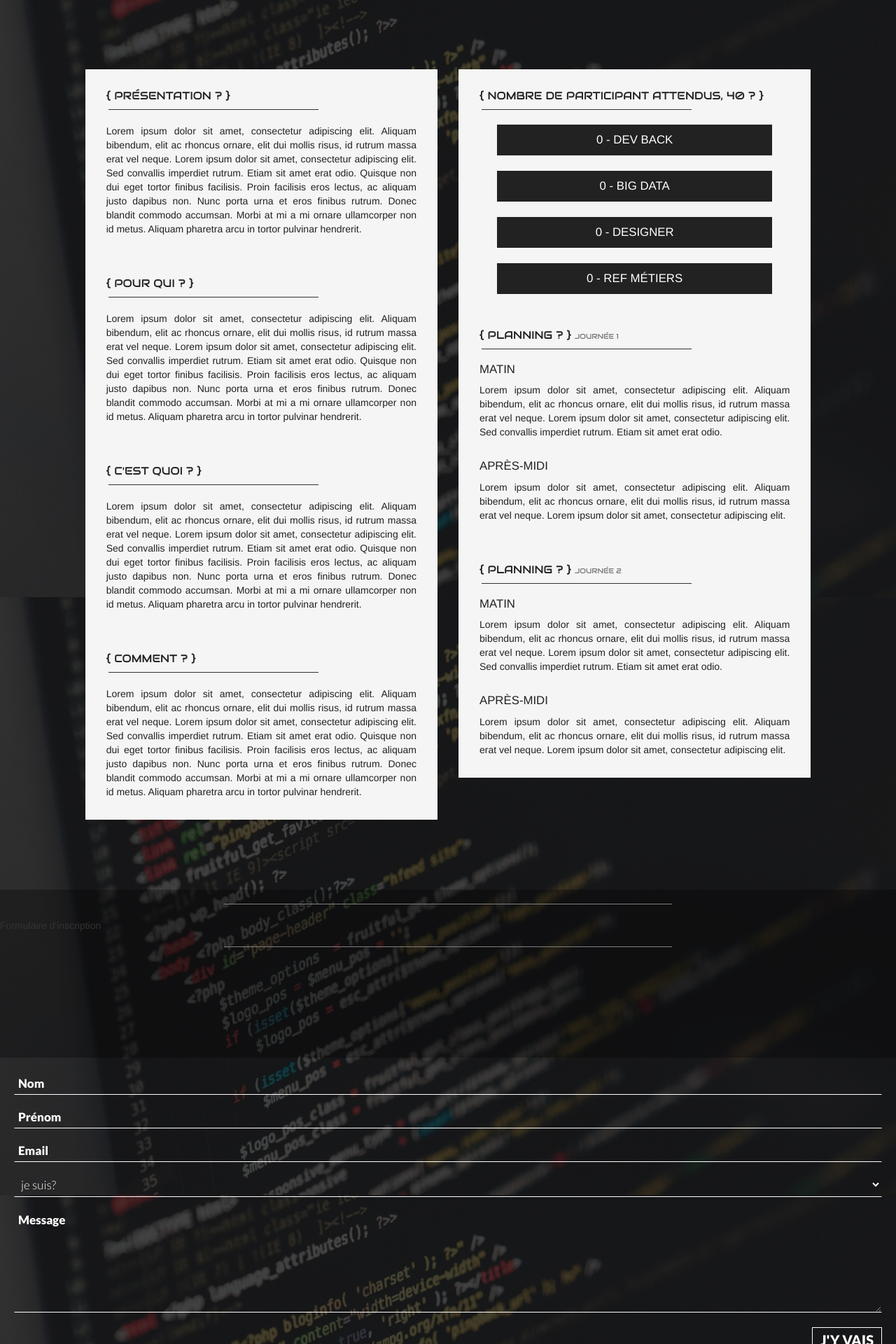
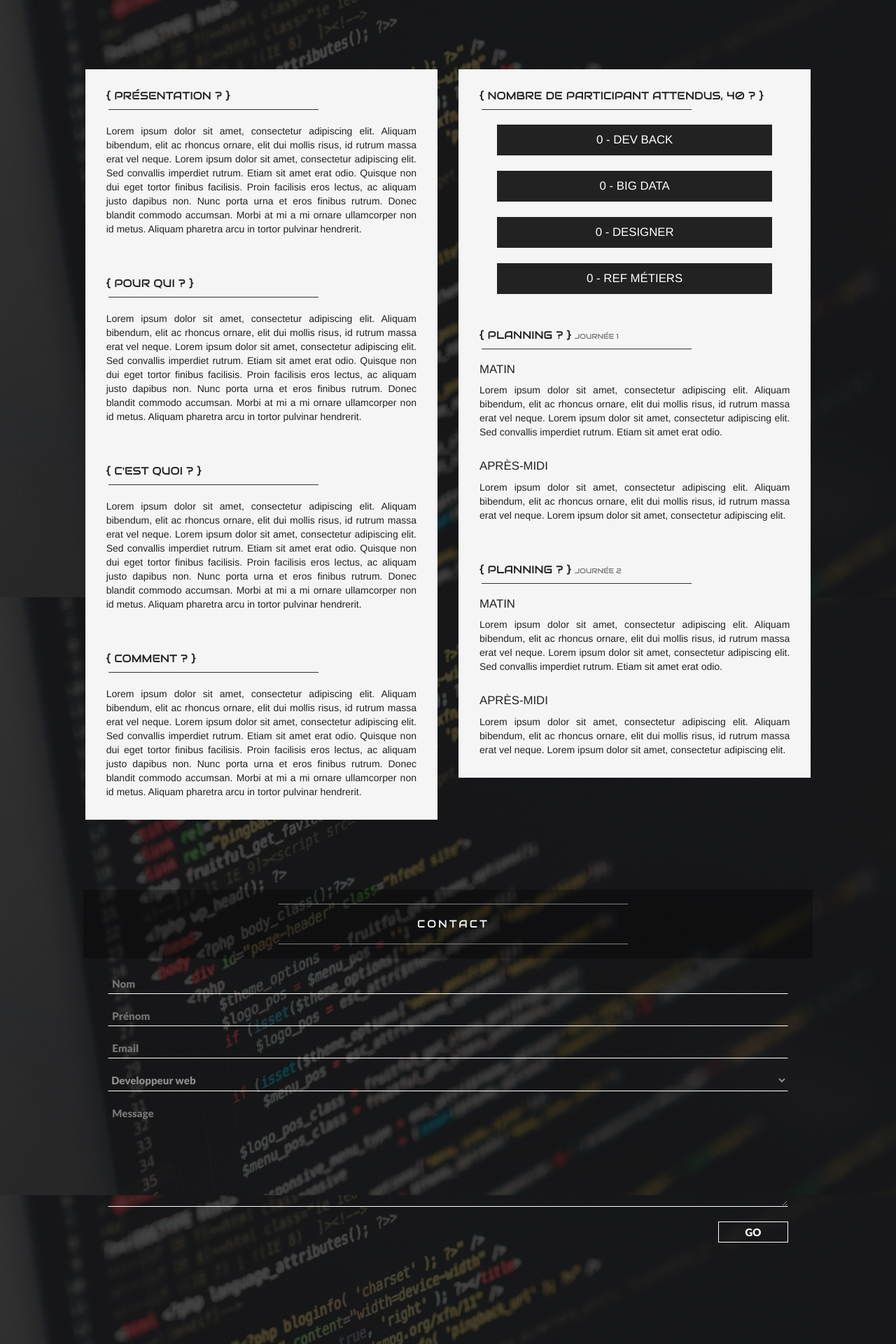
Before and after one commit to solenehuault/hackathon-Rennes, a PHP site: page / in a window 1280 px wide. Shown: the part 801-2721 px from the top of the page at 70% size. Run offline with PHP 8.4, Linux system fonts and the light colour scheme; some libraries are stand-ins or nearby versions.

Commit message:
front ok

```diff
--- a/css/main.css
+++ b/css/main.css
@@ -101,105 +89,42 @@ textarea {
 
 
 /* ==========================================================================
-   Author's custom styles
+   LISE POIRIER - REBECCA MACCIO - RONALD MARCEL - LATIFA BOUMIZY
    ========================================================================== */
 
 
-/* ##################################################################### */
 
-
-/* ##########################   SMARTPHONE   ########################### */
-
-
-/* ##################################################################### */
-
-
-/* Extra small devices (phones, less than 768px) */
-
-
-/* ##################################################################### */
-
-
-/* ############################   TABLETS   ############################ */
-
-
-/* ##################################################################### */
-
-
-/* Small devices (tablets, 768px and up) */
-
-@media (min-width: 768px) {}
-
-
-/* ##################################################################### */
-
-
-/* ############################   DESKTOPS   ########################### */
-
-
-/* ##################################################################### */
-
-
-/* Medium devices (desktops, 992px and up) */
-
-@media (min-width: 992px) {}
-
-
-/* ##################################################################### */
-
-
-/* ########################   LARGE DESKTOPS   ######################### */
-
-
-/* ##################################################################### */
-
-
-/* Large devices (large desktops, 1200px and up) */
-
-@media (min-width: 1200px) {}
-
-body {
-    overflow-x: hidden;
-}
-
-
-/* Resize in Mobile View */
-
-@media (min-width: 0) and (max-width: 767px) {
-    p,
-    .body-text {
-        font-size: 10px !important;
-    }
-    .down-arrow {
-        font-size: 20px !important;
-    }
-}
-
-
-/* Resize in Tablet View */
-
-@media (min-width: 768px) and (max-width: 991px) {
-    p,
-    .body-text {
-        font-size: 15px !important;
-    }
-    .down-arrow {
-        font-size: 30px !important;
-    }
-}
-
-
-/* Line Separators CSS */
+/* SEPARATOR DIV */
 
 .line-separator {
     display: block;
     width: 50%;
     height: 1px;
     text-align: center;
-    margin: 20px auto;
     border-bottom: 1px solid grey;
+    margin: 0 auto;
+    margin-top: 20px;
+    margin-bottom: 20px;
 }
 
+.line-separator2 {
+    display: block;
+    width: 50%;
+    height: 1px;
+    text-align: center;
+    border-bottom: 1px solid whitesmoke;
+    margin: 0 auto;
+    margin-top: 20px;
+    margin-bottom: 20px;
+}
+
+.separator-present {
+    height: 1px;
+    background-color: #333;
+    width: 300px;
+    margin-bottom: 20px;
+    margin-left: 18px;
+}
 
 /* First Wrap Background */
 
@@ -288,70 +230,26 @@ body {
     font-size: 1.2em;
 }
 
-.second-div {
-    display: table;
-    height: 30vh;
-    margin-top: 100px;
-    margin-bottom: 10px;
-    background-color: rgba(255, 255, 255, 0.9);
-}
-
-
 /* Third Wrap Background */
 
 .third-wrap {
-    height: 100%;
-    width: 100vw;
     background: #ffffff url("../img/header.png") no-repeat fixed;
     background-size: cover;
     background-position: 50% 50%;
     background-color: #222;
+    width: 100%;
 }
 
-.first-div {
-    position: relative;
-    height: 100vh;
-    width: 100vw;
-    background-color: transparent;
-}
-
-.first-inner-div {
-    position: absolute;
-    top: 50%;
-    left: 50%;
-    transform: translate(-50%, -50%);
-    text-align: center;
-    color: #fff;
-    font-size: 20px;
-}
-
-.first-inner-div p {
-    padding: 20px;
+.third-wrap h2 {
     padding-left: 40px;
     padding-right: 40px;
     letter-spacing: 0.2em;
     text-transform: uppercase;
-    background-color: rgba(0, 0, 0, 0.9);
+    color: whitesmoke;
+    font-size: 15px;
     font-family: 'Audiowide', cursive;
 }
 
-.first-inner-div p:hover {
-    background-color: white;
-    color: #222 !important;
-    font-family: 'Audiowide', cursive;
-}
-
-.down-arrow {
-    font-size: 70px;
-    color: #A27232;
-    margin-top: 5%;
-    opacity: 0.9;
-}
-
-.down-arrow:hover {
-    opacity: 1;
-    transition: 0.5s;
-}
 
 .third-div {
     display: table;
@@ -362,23 +260,32 @@ body {
 
 .fourth-div {
     display: table;
-    height: 30vh;
-    width: 100vw;
     background-color: rgba(0, 0, 0, 0.3);
+    padding-left: 30px;
 }
 
 .fifth-div {
     display: table;
     height: 70vh;
-    width: 100vw;
     background-color: transparent;
 }
 
 .six-wrap {
     display: table;
     height: 70vh;
-    width: 100vw;
     background-color: transparent;
+    padding-left: 0px;
+    padding-right: 0px;
+}
+
+.six-wrap h2 {
+    padding-left: 40px;
+    padding-right: 40px;
+    letter-spacing: 0.2em;
+    text-transform: uppercase;
+    color: whitesmoke;
+    font-size: 15px;
+    font-family: 'Audiowide', cursive;
 }
 
 .seven-div {
@@ -627,9 +535,7 @@ body {
     padding: 5px;
     width: 100%;
     font-family: 'Lato', calibri, arial;
-    font-size: 17px;
-    font-weight: 300;
-    color: #fff;
+    color: whitesmoke;
     background-color: transparent;
     border-top: 1px solid transparent;
     border-left: 1px solid transparent;
@@ -658,7 +565,7 @@ body {
 
 #contact-area input.submit-button {
     font-family: 'Lato', calibri, arial;
-    font-size: 20px;
+    font-size: 15px;
     font-weight: 300;
     text-transform: uppercase;
     width: 100px;
@@ -678,54 +585,40 @@ body {
 }
 
 #contact-area input.submit-button:hover {
-    color: #fff;
-    background-color: #333;
-}
-
-label {
-    float: left;
-    text-align: left;
-    margin-right: 16px;
-    width: 100px;
-    padding-top: 5px;
-    font-family: 'Lato', calibri, arial;
-    font-size: 18px;
-    font-weight: 300;
+    color: #222;
+    background-color: whitesmoke;
 }
 
 ::-webkit-input-placeholder {
-    color: white;
-    font-size: 17px;
-    font-weight: bold;
+    font-size: 15px;
+    font-weight: 600;
 }
 
 ::-moz-placeholder {
     /* Firefox 18- */
-    color: white;
-    font-size: 17px;
-    font-weight: bold;
+    font-size: 15px;
+    font-weight: 600;
 }
 
 ::placeholder {
     /* Firefox 19+ */
-    color: white;
-    font-size: 17px;
-    font-weight: bold;
+    font-size: 15px;
+    font-weight: 600;
 }
 
 :-ms-input-placeholder {
-    color: white;
-    font-size: 17px;
-    font-weight: bold;
+    font-size: 15px;
+    font-weight: 600;
 }
 
 select {
-    padding: 5px;
+    padding-top: 5px;
+    padding-bottom: 5px;
     width: 100%;
-    font-family: 'Lato', calibri, arial;
-    font-size: 17px;
-    font-weight: 300;
-    color: white;
+    font-size: 15px;
+    font-weight: 600;
+    color: #8E8E8F;
+    ;
     background-color: transparent;
     border-top: 1px solid transparent;
     border-left: 1px solid transparent;
--- a/index.html
+++ b/index.html
@@ -30,9 +30,9 @@
         <div class="first-div">
             <div class="first-inner-div">
                 <a href="#anchor" class="js-scrollTo">
-                    <p class="info">HACKATON CODE ACADEMIE</p>
-                    <p class="info">Les 26 et 27 novembre</p>
-                    <p class="info">Au 23 rue de l'Aiguillon</p>
+                    <h1 class="info">HACKATON CODE ACADEMIE</h1>
+                    <h1 class="info">Les 26 et 27 novembre</h1>
+                    <h1 class="info">Au 23 rue de l'Aiguillon</h1>
                 </a>
             </div>
         </div>
@@ -102,14 +102,14 @@
 
 
     <!--Contact -->
-    <section class="third-wrap">
-        <div class="fourth-div">
-            <p class="body-text titre">
-                <span class="line-separator"></span> Formulaire d'inscription
-                <span class="line-separator"></span>
-            </p>
+    <section class="third-wrap container-fluid">
+        <div class="fourth-div col-md-10 col-md-offset-1">
+                <div class="line-separator"></div>
+                <h2 class="text-center">contact</h2>
+                <div class="line-separator"></div>
         </div>
-        <div class="fifth-div">
+
+        <div class="fifth-div col-md-10 col-md-offset-1">
 
             <div id="container">
                 <div id="contact-wrap">
@@ -124,17 +124,15 @@
                             <input type="text" name="Email" id="email" placeholder="Email" />
 
                             <select id="metier">
-                                <option>je suis?</option>
                                 <option>Developpeur web</option>
                                 <option>Réferenciel métier </option>
                                 <option>Designer</option>
                                 <option>Big Data</option>
                             </select>
-                            </input>
 
                             <textarea name="Message" rows="20" cols="20" id="message" placeholder="Message"></textarea>
 
-                            <input type="submit" name="submit" value="j'y vais" class="submit-button" />
+                            <input type="submit" name="submit" value="GO" class="submit-button" />
                         </form>
                     </div>
                 </div>
@@ -142,18 +140,16 @@
 
             </div>
         </div>
-        </div>
     </section>
 
-    <!--========= 4EME PAGE =======-->
 
-    <div class="six-wrap">
-        <div class="eight-div">
-            <div class="seven-div">
-                <p class="body-text titre">
-                    <span class="line-separator "></span> Trouvez-nous !
-                    <span class="line-separator"></span>
-                </p>
+    <!--========= Lieux =======-->
+    <div class="six-wrap col-md-12 container-fluid">
+        <div class="eight-div col-md-12">
+            <div class="fourth-div col-md-10 col-md-offset-1">
+                    <div class="line-separator2"></div>
+                    <h2 class="text-center">où nous trouver ?</h2>
+                    <div class="line-separator2"></div>
             </div>
 
 
@@ -161,38 +157,22 @@
                 <div class="row">
 
                     <section>
-
                         <div class="container">
                             <div class="row">
                                 <div class="col-xs-12 col-sm-12 col-md-12 col-lg-12">
                                     <iframe class="adptmap" src="https://www.google.com/maps/embed?pb=!1m18!1m12!1m3!1d2664.907968679869!2d-1.685950984352548!3d48.09271807921983!2m3!1f0!2f0!3f0!3m2!1i1024!2i768!4f13.1!3m3!1m2!1s0x480edfc3577854ef%3A0x8bb7f86bfc5c66c7!2s23+Rue+d&#39;Aiguillon%2C+35200+Rennes!5e0!3m2!1sfr!2sfr!4v1475576043645" width="300" height="550" frameborder="0" style="border: 1px solid black" allowfullscreen></iframe>
-
-                                </div>
-                                <div class="col-xs-12 col-sm-12 col-md-12 col-lg-12 mod">
-                                    <br>
-
-
-                                    <h4>HACKATHON</h4>
-                                    <h4>23 rue d'Aiguillon</h4>
-                                    <h4>35200, Rennes</h4>
-                                    <br>
                                 </div>
                             </div>
                      </div>
                     </section>
-
                 </div>
             </div>
 
-        </div>
-    </div>
+<footer class="col-md-12">
+    <p>HACKATON CODE ACADEMIE - Les 26 et 27 novembre - Au 23 rue de l'aiguillon</p>
+    </footer>
 
-
-
-    <a href="#" id="back-to-top" title="Back to top">&uarr;</a>
-
-
-
+</body>
 
 <script src="https://ajax.googleapis.com/ajax/libs/jquery/1.11.3/jquery.min.js"></script>
             <script>
@@ -220,7 +200,6 @@
                 ga('create', 'UA-XXXXX-X', 'auto');
                 ga('send', 'pageview');
             </script>
-</body>
 
             <script src="https://ajax.googleapis.com/ajax/libs/jquery/1.10.2/jquery.min.js"></script>
             <script>
--- a/js/main.js
+++ b/js/main.js
@@ -21,8 +21,10 @@ $(function () {
   Back to top scroll button. The following code is from
   http://jsfiddle.net/gilbitron/Lt2wH/
 */
+
+//Scroll fluid pour l'ancre
 if ($('#back-to-top').length) {
-	var scrollTrigger = 100, // px
+	var scrollTrigger = 100,
 		backToTop = function () {
 			var scrollTop = $(window).scrollTop();
 			if (scrollTop > scrollTrigger) {
@@ -31,5 +33,3 @@ if ($('#back-to-top').length) {
 				$('#back-to-top').removeClass('show');
 			}
 		};
-
-	/*formulaire de contact*/
```
Also changed, not shown: other parts of css/main.css (+54 -29 lines), img/clavier.jpg (renamed from img/Est-ce-la-fin-du-clavier-Azerty-en-France.jpg). Lines whose indentation alone changed are shown as unchanged.
